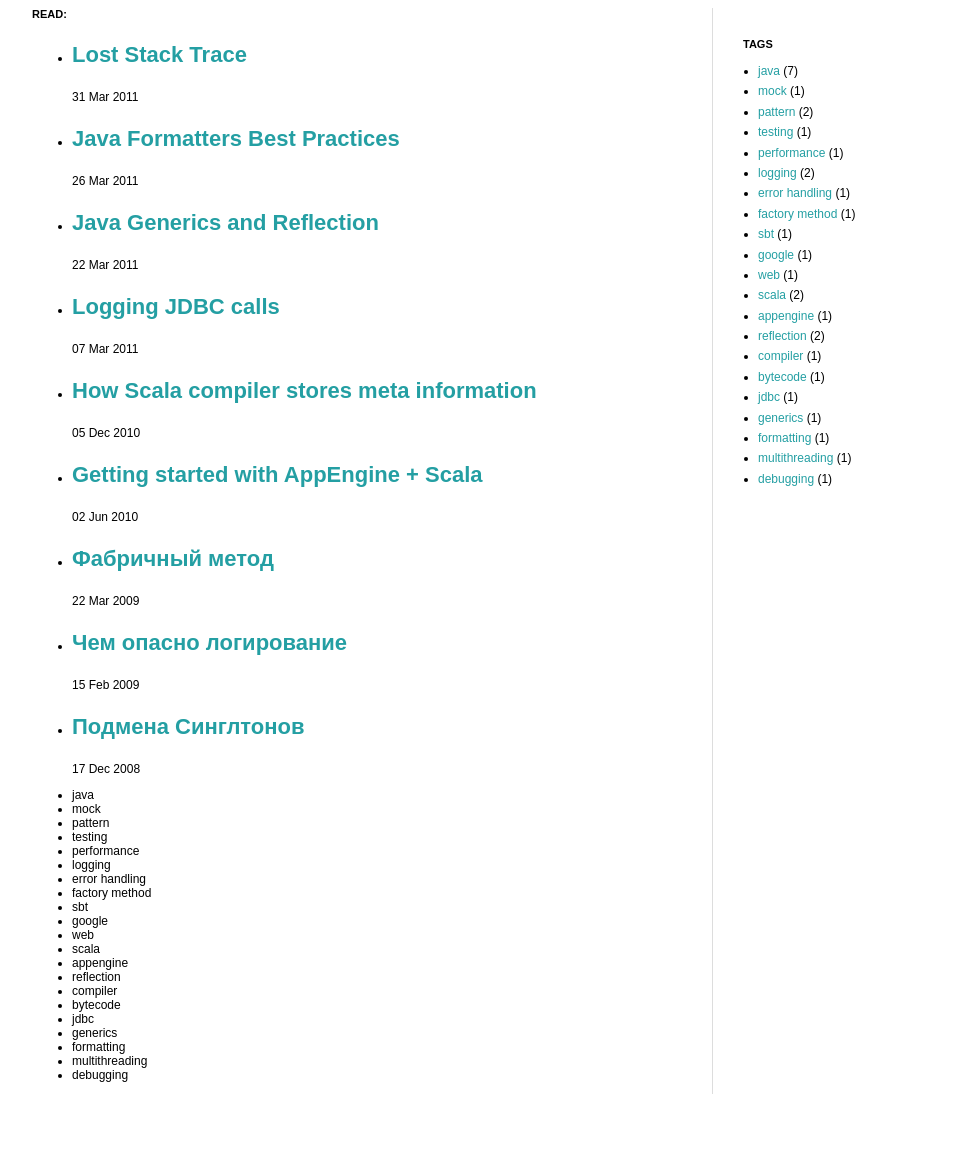
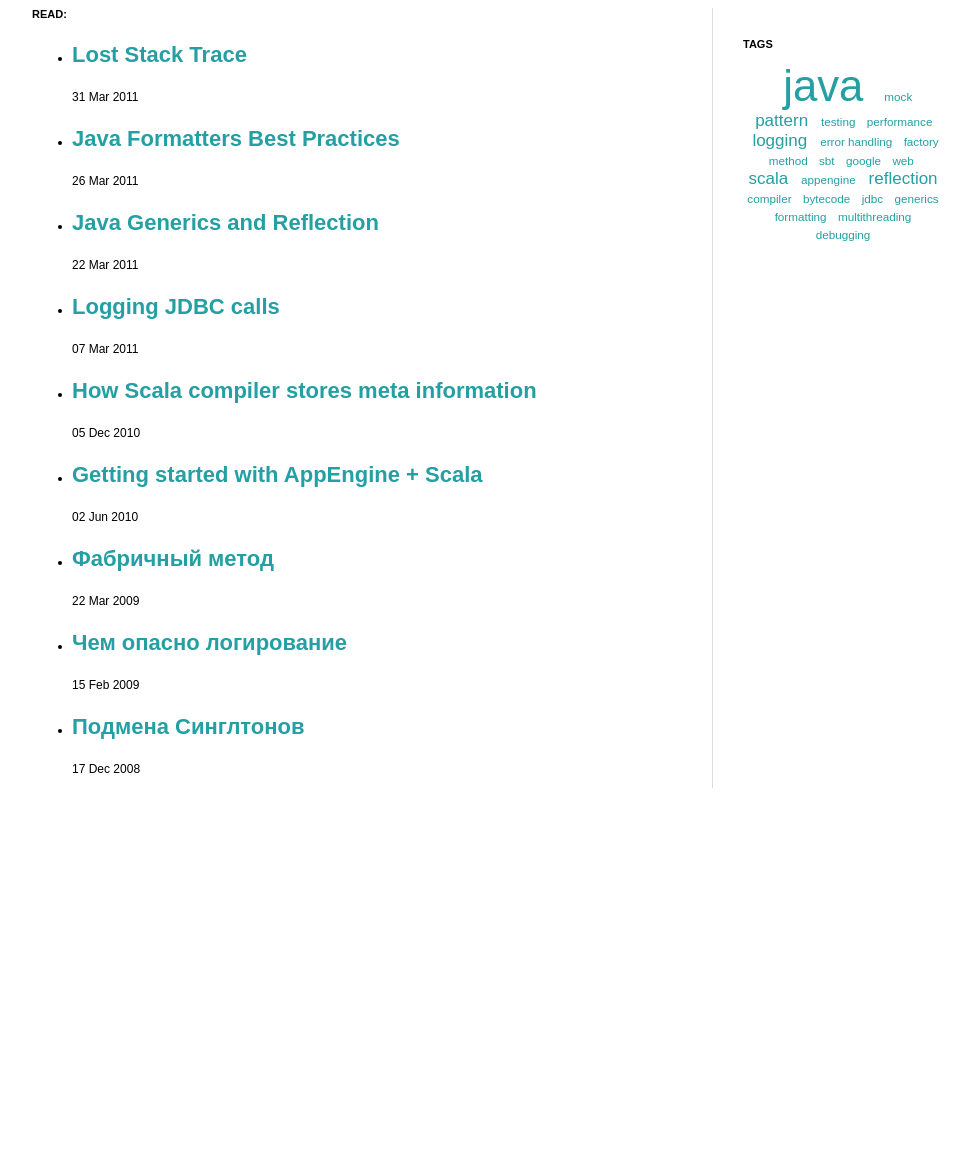
Before and after one commit to avityuk/blog.vityuk.com, a Jekyll site: the page built from index.html, in a window 1280 px wide. Shown: the whole page, without its empty margins (137-1107 px from the left). Built offline with Jekyll 4.4.1, drawn with Linux system fonts in a browser that asks for light colours; after the commit the page ends 900 px from its top, so only the background shows below that.

Commit message:
Added tags cloud

```diff
--- a/_includes/tags.html
+++ b/_includes/tags.html
@@ -1,8 +1,6 @@
 <div id="tags">
 	<h2>Tags</h2>
-	<ul>
-	{% for tag in site.tags %}
-		<li><a href="/tags/{{tag[0] | replace:' ', '-' | downcase }}" rel="tag">{{ tag[0] }}</a> ({{ tag[1].size }})</li>
-	{% endfor %}
-	</ul>
+	<div id="tags-cloud">
+		{% tag_cloud %}
+	</div>
 </div>
--- /dev/null
+++ b/_plugins/tag_cloud.rb
@@ -0,0 +1,28 @@
+module Jekyll
+  class TagCloud < Liquid::Tag
+    safe = true
+
+    def render(context)
+      tags = context.registers[:site].tags.map{|tag|
+        {
+          "title"    => tag[0],
+          "slug"     => tag[0],
+          "autoslug" => tag[0],
+          "posts"    => tag[1]
+        }
+      }
+
+      min_count = tags.min{|a, b| a["posts"].length <=> b["posts"].length }["posts"].length
+      max_count = tags.max{|a, b| a["posts"].length <=> b["posts"].length }["posts"].length
+
+      weights = tags.inject({}){|result, tag| result[tag["title"]] = ( ((tag["posts"].length - min_count) * (280 - 75)) / (max_count - min_count) ) + 75; result }
+
+      tags.inject("") { |html, tag|
+        html << "<span style='font-size: #{sprintf("%d", weights[tag['title']])}%'><a href='/tags/#{tag['slug'] || tag['autoslug']}/'>#{tag["title"]}</a></span>\n"
+        html
+      }
+    end
+  end
+end
+
+Liquid::Template.register_tag('tag_cloud', Jekyll::TagCloud)
--- a/index.html
+++ b/index.html
@@ -10,9 +10,4 @@ title: Andrey's Dev Blog
       <li><h3 class="post-title"><a href="{{ post.url }}" rel="bookmark">{{ post.title }}</a></h3><span>{{ post.date | date_to_string }}</span></li>
     {% endfor %}
   </ul>
-  <ul class="tags">
-    {% for tag in site.tags %}
-      <li>{{ tag[0] }}</li>
-    {% endfor %}
-  </ul>
 </div>
--- a/stylesheets/default.css
+++ b/stylesheets/default.css
@@ -70,16 +70,13 @@ h2 {
 	margin: 30px;
 }
 
-#tags ul {
-	line-height: 1.2;
-	margin: 0;
-	padding: 0 0 0 1.25em;
+#tags-cloud {
+	text-align: center;
+	font-size: 130%;
 }
 
-#tags li {
-	margin: 0;
-	padding: 0.25em 0;
-	text-indent: 0;
+#tags-cloud span {
+	margin: 0 0.3em;
 }
 
 h3.post-title {
```
